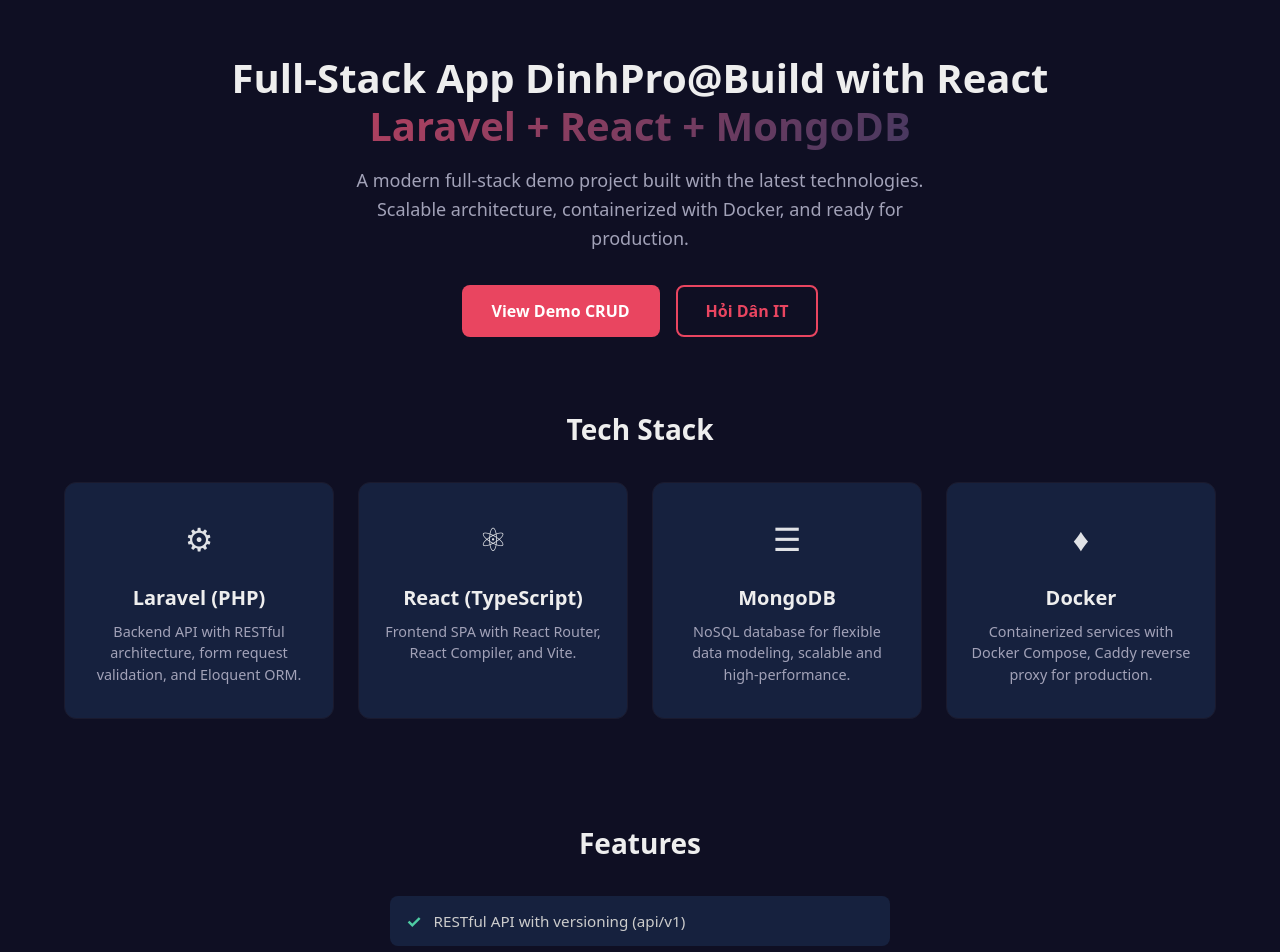
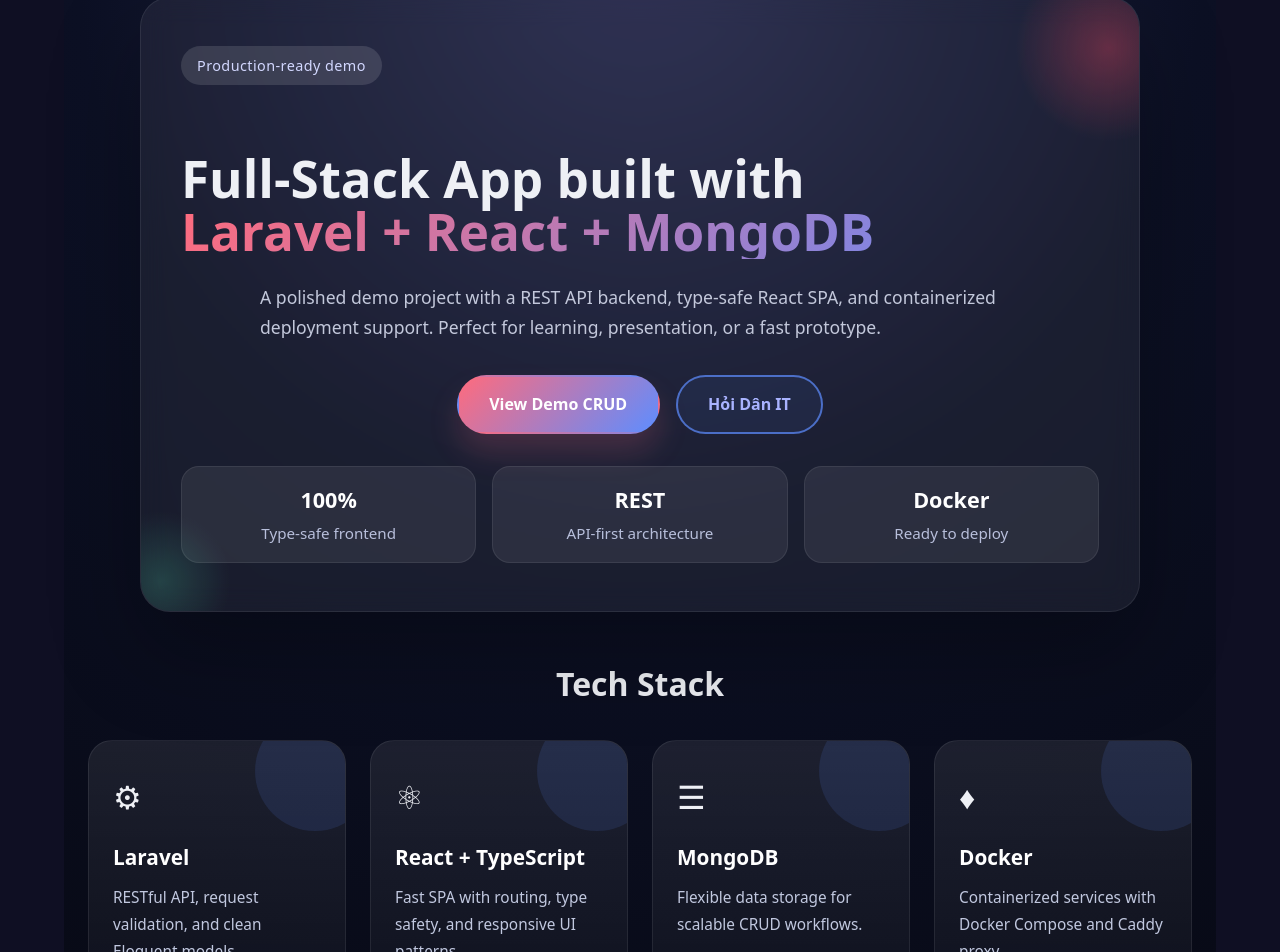
Before and after one commit to TranVanDinh15/demo-vps-frontend-public, a React (Vite) app: page / in a window 1280 px wide. Shown: the part 141-1093 px from the top of the page. Built offline with nearby package versions, Linux system fonts and the light colour scheme; no server answers.

Commit message:
changeHomePage

```diff
--- a/src/pages/HomePage.css
+++ b/src/pages/HomePage.css
@@ -1,103 +1,199 @@
-/* Hero */
+.home {
+  min-height: 100vh;
+  padding: 2.5rem 1.5rem 3rem;
+  background: radial-gradient(circle at top, #23264a 0%, #0c1024 35%, #05060d 100%);
+  color: #eef0f5;
+}
+
 .hero {
-  text-align: center;
-  padding: 4rem 0 3rem;
+  position: relative;
+  max-width: 1000px;
+  margin: 0 auto 3rem;
+  padding: 3rem 2.5rem;
+  border-radius: 30px;
+  background: rgba(255, 255, 255, 0.06);
+  border: 1px solid rgba(255, 255, 255, 0.08);
+  box-shadow: 0 40px 90px rgba(0, 0, 0, 0.28);
+  backdrop-filter: blur(14px);
+  overflow: hidden;
+}
+
+.hero::before {
+  content: '';
+  position: absolute;
+  top: -60px;
+  right: -80px;
+  width: 220px;
+  height: 220px;
+  background: radial-gradient(circle, rgba(233, 69, 96, 0.35), transparent 60%);
+  pointer-events: none;
+}
+
+.hero::after {
+  content: '';
+  position: absolute;
+  bottom: -60px;
+  left: -70px;
+  width: 180px;
+  height: 180px;
+  background: radial-gradient(circle, rgba(78, 204, 163, 0.22), transparent 55%);
+  pointer-events: none;
+}
+
+.hero-badge {
+  display: inline-flex;
+  align-items: center;
+  gap: 0.5rem;
+  padding: 0.55rem 1rem;
+  border-radius: 999px;
+  background: rgba(255, 255, 255, 0.12);
+  color: #d3d8ff;
+  font-size: 0.9rem;
+  letter-spacing: 0.03em;
+  margin-bottom: 1.5rem;
 }
 
 .hero-title {
-  font-size: 2.5rem;
+  font-size: clamp(2.5rem, 4vw, 3.6rem);
   font-weight: 800;
-  color: #eee;
-  line-height: 1.2;
-  margin-bottom: 1rem;
+  line-height: 1.05;
+  margin-bottom: 1.4rem;
 }
 
 .hero-highlight {
   display: block;
-  background: linear-gradient(135deg, #e94560, #0f3460);
+  background: linear-gradient(135deg, #ff6b7d, #5e8dff);
   -webkit-background-clip: text;
   -webkit-text-fill-color: transparent;
   background-clip: text;
 }
 
 .hero-subtitle {
-  font-size: 1.125rem;
-  color: #a2a2b8;
-  max-width: 600px;
+  max-width: 760px;
   margin: 0 auto 2rem;
-  line-height: 1.6;
+  font-size: 1.1rem;
+  line-height: 1.75;
+  color: #c3c8db;
 }
 
 .hero-actions {
   display: flex;
+  justify-content: center;
   gap: 1rem;
-  justify-content: center;
   flex-wrap: wrap;
+  margin-bottom: 2rem;
+}
+
+.hero-stats {
+  display: grid;
+  grid-template-columns: repeat(3, minmax(0, 1fr));
+  gap: 1rem;
+}
+
+.stat-card {
+  padding: 1.1rem 1rem;
+  border-radius: 18px;
+  background: rgba(255, 255, 255, 0.08);
+  border: 1px solid rgba(255, 255, 255, 0.08);
+  text-align: center;
+}
+
+.stat-card strong {
+  display: block;
+  font-size: 1.35rem;
+  color: #ffffff;
+  margin-bottom: 0.35rem;
+}
+
+.stat-card span {
+  display: block;
+  font-size: 0.95rem;
+  color: #b8bfdb;
 }
 
 /* Buttons */
 .btn {
   display: inline-flex;
   align-items: center;
-  padding: 0.75rem 1.75rem;
-  border-radius: 8px;
-  font-weight: 600;
+  justify-content: center;
+  padding: 0.95rem 1.9rem;
+  border-radius: 999px;
+  font-weight: 700;
   font-size: 1rem;
   text-decoration: none;
-  transition: all 0.2s;
+  transition: transform 0.25s ease, background-color 0.25s ease, color 0.25s ease, box-shadow 0.25s ease;
   cursor: pointer;
   border: 2px solid transparent;
 }
 
 .btn-primary {
-  background-color: #e94560;
+  background: linear-gradient(135deg, #ff6b7d, #5e8dff);
   color: #fff;
+  box-shadow: 0 18px 30px rgba(255, 107, 125, 0.18);
 }
 
 .btn-primary:hover {
-  background-color: #d63851;
-  transform: translateY(-1px);
+  transform: translateY(-2px);
+  box-shadow: 0 22px 34px rgba(255, 107, 125, 0.24);
 }
 
 .btn-outline {
-  border-color: #e94560;
-  color: #e94560;
-  background: transparent;
+  border-color: rgba(94, 141, 255, 0.7);
+  color: #a9b3ff;
+  background: rgba(94, 141, 255, 0.08);
 }
 
 .btn-outline:hover {
-  background-color: rgba(233, 69, 96, 0.1);
-  transform: translateY(-1px);
+  background-color: rgba(94, 141, 255, 0.18);
+  transform: translateY(-2px);
 }
 
-/* Tech Stack */
 .section-title {
-  font-size: 1.75rem;
+  font-size: clamp(1.75rem, 2.5vw, 2.25rem);
   font-weight: 700;
-  color: #eee;
+  color: #eef0f5;
   text-align: center;
   margin-bottom: 2rem;
+}
+
+.tech-stack,
+.features {
+  max-width: 1180px;
+  margin: 0 auto 3rem;
 }
 
 .tech-grid {
   display: grid;
   grid-template-columns: repeat(auto-fit, minmax(240px, 1fr));
   gap: 1.5rem;
-  margin-bottom: 3rem;
+  margin-bottom: 0;
 }
 
 .tech-card {
-  background-color: #16213e;
-  border-radius: 12px;
+  position: relative;
   padding: 2rem 1.5rem;
-  text-align: center;
-  border: 1px solid #1a1a2e;
-  transition: transform 0.2s, border-color 0.2s;
+  min-height: 220px;
+  border-radius: 24px;
+  background: linear-gradient(180deg, rgba(255, 255, 255, 0.08), rgba(255, 255, 255, 0.03));
+  border: 1px solid rgba(255, 255, 255, 0.08);
+  overflow: hidden;
+  transition: transform 0.25s ease, box-shadow 0.25s ease;
 }
 
 .tech-card:hover {
-  transform: translateY(-4px);
-  border-color: #e94560;
+  transform: translateY(-6px);
+  box-shadow: 0 25px 40px rgba(0, 0, 0, 0.18);
+}
+
+.tech-card::before {
+  content: '';
+  position: absolute;
+  top: -30px;
+  right: -30px;
+  width: 120px;
+  height: 120px;
+  background: rgba(94, 141, 255, 0.12);
+  border-radius: 50%;
 }
 
 .tech-icon {
@@ -106,62 +202,94 @@
 }
 
 .tech-card h3 {
-  color: #eee;
-  margin-bottom: 0.5rem;
-  font-size: 1.25rem;
+  color: #fff;
+  margin-bottom: 0.75rem;
+  font-size: 1.3rem;
 }
 
 .tech-card p {
-  color: #a2a2b8;
-  font-size: 0.9rem;
-  line-height: 1.5;
+  color: #c1c8df;
+  font-size: 0.96rem;
+  line-height: 1.75;
   margin: 0;
 }
 
-/* Features */
 .features {
-  padding: 2rem 0 3rem;
+  padding-bottom: 0;
 }
 
 .feature-list {
-  max-width: 500px;
+  display: grid;
+  grid-template-columns: repeat(2, minmax(0, 1fr));
+  gap: 1rem;
+  max-width: 960px;
   margin: 0 auto;
-  display: flex;
-  flex-direction: column;
-  gap: 0.75rem;
 }
 
 .feature-item {
   display: flex;
-  align-items: center;
-  gap: 0.75rem;
-  padding: 0.75rem 1rem;
-  background-color: #16213e;
-  border-radius: 8px;
+  align-items: flex-start;
+  gap: 0.9rem;
+  padding: 1rem 1.2rem;
+  background: rgba(255, 255, 255, 0.05);
+  border-radius: 18px;
+  border: 1px solid rgba(255, 255, 255, 0.08);
 }
 
 .feature-check {
-  color: #4ecca3;
-  font-weight: 700;
-  font-size: 1.1rem;
+  color: #64ffda;
+  font-weight: 800;
+  font-size: 1.3rem;
+  margin-top: 2px;
   flex-shrink: 0;
 }
 
 .feature-item span:last-child {
-  color: #ccc;
-  font-size: 0.95rem;
+  color: #d1d7f8;
+  font-size: 0.98rem;
+  line-height: 1.6;
+}
+
+@media (max-width: 920px) {
+  .hero-stats {
+    grid-template-columns: repeat(2, minmax(0, 1fr));
+  }
+
+  .feature-list {
+    grid-template-columns: 1fr;
+  }
 }
 
 @media (max-width: 640px) {
+  .home {
+    padding: 2rem 1rem 2.5rem;
+  }
+
+  .hero {
+    padding: 2.2rem 1.6rem;
+  }
+
   .hero-title {
-    font-size: 1.75rem;
+    font-size: 2rem;
   }
 
   .hero-subtitle {
     font-size: 1rem;
   }
 
-  .tech-grid {
+  .hero-actions {
+    flex-direction: column;
+  }
+
+  .hero-stats {
     grid-template-columns: 1fr;
   }
+
+  .stat-card {
+    text-align: left;
+  }
+
+  .tech-card {
+    min-height: auto;
+  }
 }
--- a/src/pages/HomePage.tsx
+++ b/src/pages/HomePage.tsx
@@ -4,15 +4,15 @@ import './HomePage.css';
 function HomePage() {
   return (
     <div className="home">
-      {/* Hero Section */}
       <section className="hero">
+        <div className="hero-badge">Production-ready demo</div>
         <h1 className="hero-title">
-          Full-Stack App DinhPro@Build with React
+          Full-Stack App built with
           <span className="hero-highlight"> Laravel + React + MongoDB</span>
         </h1>
         <p className="hero-subtitle">
-          A modern full-stack demo project built with the latest technologies.
-          Scalable architecture, containerized with Docker, and ready for production.
+          A polished demo project with a REST API backend, type-safe React SPA, and containerized deployment support.
+          Perfect for learning, presentation, or a fast prototype.
         </p>
         <div className="hero-actions">
           <Link to="/posts" className="btn btn-primary">
@@ -27,38 +27,50 @@ function HomePage() {
             Hỏi Dân IT
           </a>
         </div>
+        <div className="hero-stats">
+          <div className="stat-card">
+            <strong>100%</strong>
+            <span>Type-safe frontend</span>
+          </div>
+          <div className="stat-card">
+            <strong>REST</strong>
+            <span>API-first architecture</span>
+          </div>
+          <div className="stat-card">
+            <strong>Docker</strong>
+            <span>Ready to deploy</span>
+          </div>
+        </div>
       </section>
 
-      {/* Tech Stack Section */}
       <section className="tech-stack">
         <h2 className="section-title">Tech Stack</h2>
         <div className="tech-grid">
           <div className="tech-card">
             <div className="tech-icon">&#9881;</div>
-            <h3>Laravel (PHP)</h3>
-            <p>Backend API with RESTful architecture, form request validation, and Eloquent ORM.</p>
+            <h3>Laravel</h3>
+            <p>RESTful API, request validation, and clean Eloquent models.</p>
           </div>
           <div className="tech-card">
             <div className="tech-icon">&#9883;</div>
-            <h3>React (TypeScript)</h3>
-            <p>Frontend SPA with React Router, React Compiler, and Vite.</p>
+            <h3>React + TypeScript</h3>
+            <p>Fast SPA with routing, type safety, and responsive UI patterns.</p>
           </div>
           <div className="tech-card">
             <div className="tech-icon">&#9776;</div>
             <h3>MongoDB</h3>
-            <p>NoSQL database for flexible data modeling, scalable and high-performance.</p>
+            <p>Flexible data storage for scalable CRUD workflows.</p>
           </div>
           <div className="tech-card">
             <div className="tech-icon">&#9830;</div>
             <h3>Docker</h3>
-            <p>Containerized services with Docker Compose, Caddy reverse proxy for production.</p>
+            <p>Containerized services with Docker Compose and Caddy proxy.</p>
           </div>
         </div>
       </section>
 
-      {/* Features Section */}
       <section className="features">
-        <h2 className="section-title">Features</h2>
+        <h2 className="section-title">Core Features</h2>
         <div className="feature-list">
           <div className="feature-item">
             <span className="feature-check">&#10003;</span>
@@ -70,19 +82,19 @@ function HomePage() {
           </div>
           <div className="feature-item">
             <span className="feature-check">&#10003;</span>
-            <span>Server-side validation with Form Requests</span>
+            <span>Server-side validation using Form Requests</span>
           </div>
           <div className="feature-item">
             <span className="feature-check">&#10003;</span>
-            <span>Type-safe frontend with TypeScript</span>
+            <span>Type-safe React components and UI flow</span>
           </div>
           <div className="feature-item">
             <span className="feature-check">&#10003;</span>
-            <span>Client-side routing with React Router v7</span>
+            <span>Client routing with React Router v7</span>
           </div>
           <div className="feature-item">
             <span className="feature-check">&#10003;</span>
-            <span>Docker multi-stage builds for production</span>
+            <span>Production-ready Docker multi-stage build</span>
           </div>
         </div>
       </section>
```
